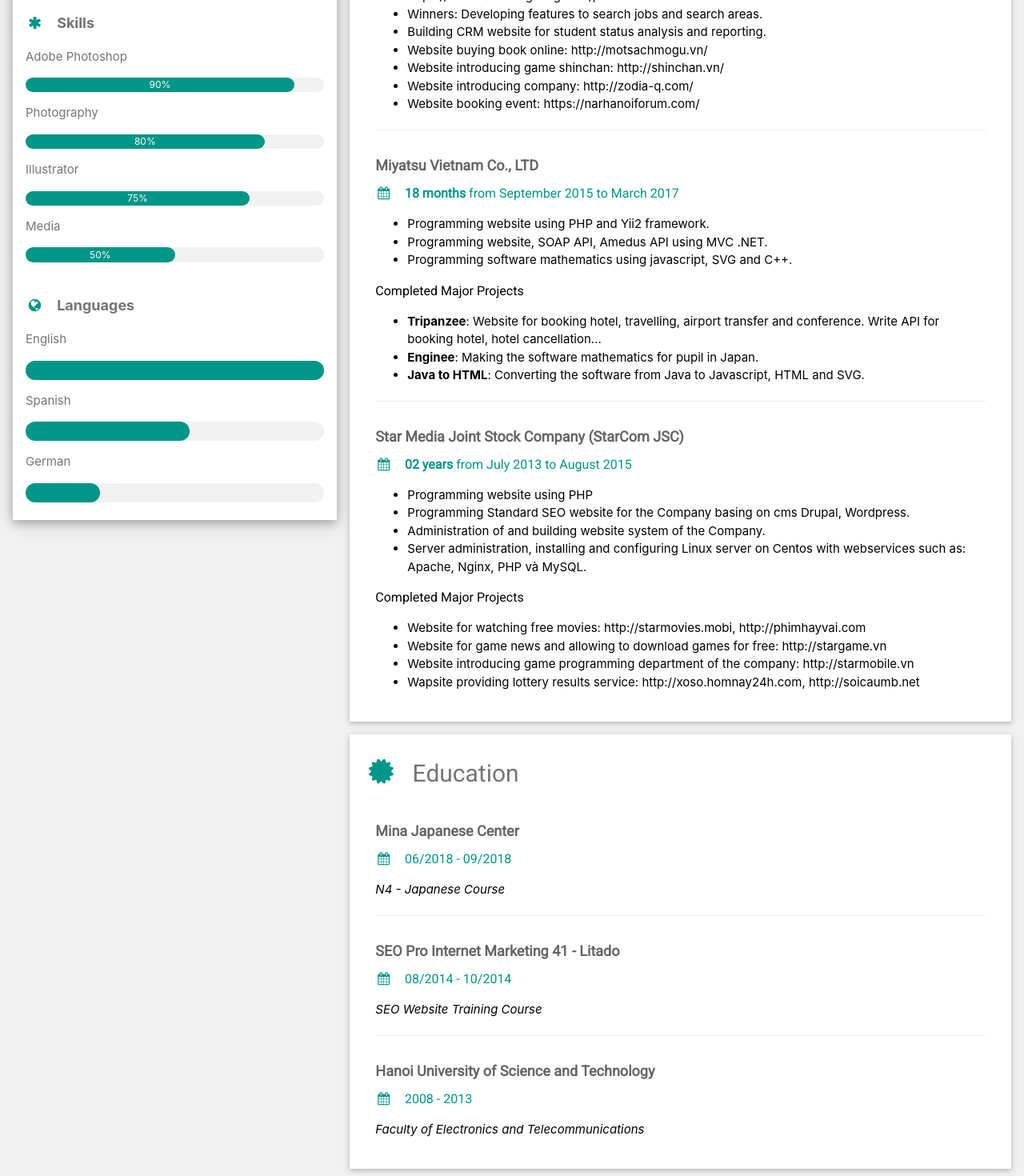
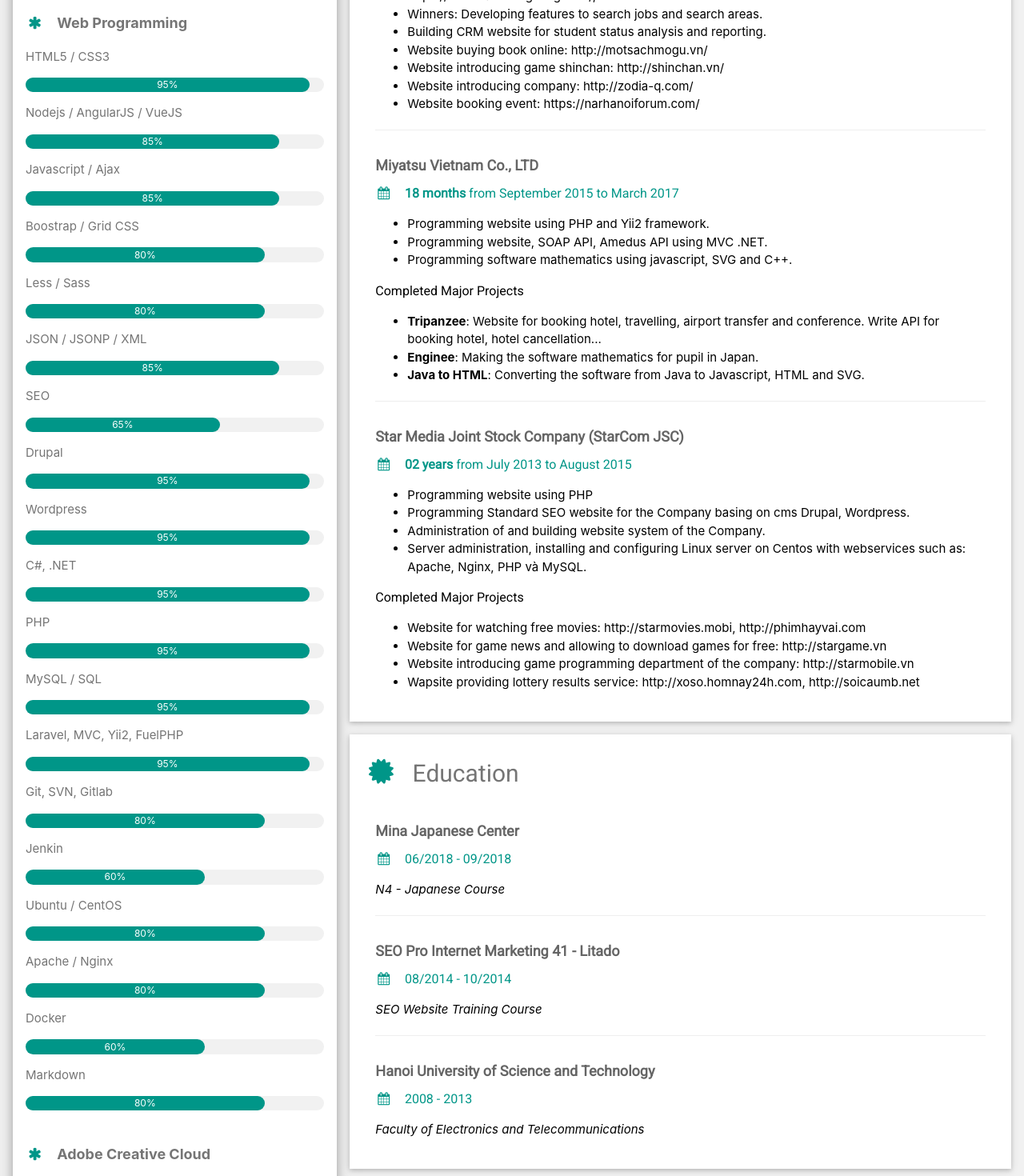
Before and after one commit to httvhutceoscop/VNT-Resume, a React (Create React App) app: page / in a window 1280 px wide. Shown: the part 660-2130 px from the top of the page at 80% size. Built offline with nearby package versions, Linux system fonts and the light colour scheme.

Commit message:
update skills

```diff
--- a/src/components/LeftContent.js
+++ b/src/components/LeftContent.js
@@ -3,6 +3,95 @@ import Avatar from '../assets/img/avatar.png';
 
 class LeftContent extends Component {
   render() {
+    const skills = [
+        {
+            type: 'Web Programming',
+            items: [
+                {name: 'HTML5 / CSS3', value: 95},
+                {name: 'Nodejs / AngularJS / VueJS', value: 85},
+                {name: 'Javascript / Ajax', value: 85},
+                {name: 'Boostrap / Grid CSS', value: 80},
+                {name: 'Less / Sass', value: 80},
+                {name: 'JSON / JSONP / XML', value: 85},
+                {name: 'SEO', value: 65},
+                {name: 'Drupal', value: 95},
+                {name: 'Wordpress', value: 95},
+                {name: 'C#, .NET', value: 95},
+                {name: 'PHP', value: 95},
+                {name: 'MySQL / SQL', value: 95},
+                {name: 'Laravel, MVC, Yii2, FuelPHP', value: 95},
+                {name: 'Git, SVN, Gitlab', value: 80},
+                {name: 'Jenkin', value: 60},
+                {name: 'Ubuntu / CentOS', value: 80},
+                {name: 'Apache / Nginx', value: 80},
+                {name: 'Docker', value: 60},
+                {name: 'Markdown', value: 80},
+            ],
+        },{
+            type: 'Adobe Creative Cloud',
+            items: [
+                {name: 'Photoshop', value: 80},
+                {name: 'Illustrator', value: 50},
+                {name: 'InDesign', value: 70},
+                {name: 'Dreamweaver', value: 90},
+                {name: 'After Effects', value: 45},
+            ],
+        },{
+            type: 'Microsoft Office',
+            items: [
+                {name: 'Word', value: 90},
+                {name: 'Excel', value: 90},
+                {name: 'Powerpoint', value: 90},
+            ],
+        },{
+            type: 'Soft Skills',
+            items: [
+                {name: 'Communication', value: 95},
+                {name: 'Creativity and thinking', value: 90},
+                {name: 'Teamworking', value: 90},
+                {name: 'Making plan, schedule', value: 80},
+                {name: 'Honesty and trusty', value: 100},
+                {name: 'English', value: 80},
+                {name: 'Japanese', value: 40},
+            ],
+        },
+    ];
+    const hobbits = [
+        'Reading books',
+        'Playing football',
+        'Listening to music - Watching films',
+        'Photographing',
+        'Drinkng beer',
+    ];
+    const listSkills = skills.map((skill) => {
+        let items = skill.items;
+        let listItems = items.map((item) => {
+            return (
+                <div>
+                    <p>{item.name}</p>
+                    <div className="w3-light-grey w3-round-xlarge w3-small">
+                        <div className="w3-container w3-center w3-round-xlarge w3-teal" style={{width:item.value + '%'}}>
+                            <div className="w3-center w3-text-white">{item.value}%</div>
+                        </div>
+                    </div>
+                </div>
+            )
+        });
+        return (
+            <div>
+                <p className="w3-large">
+                    <strong>
+                        <i className="fa fa-asterisk fa-fw w3-margin-right w3-text-teal"></i>
+                        {skill.type}
+                    </strong>
+                </p>
+                {listItems}
+                <br />
+            </div>
+        );
+    });
+    const listHobbits = hobbits.map((hobbit) => <li>{hobbit}</li>);
+
     return (
         <div className="w3-third">
             <div className="w3-white w3-text-grey w3-card-4">
@@ -41,44 +130,12 @@ class LeftContent extends Component {
                     </p>
                     <hr />
 
-                    <p className="w3-large">
-                        <strong><i className="fa fa-asterisk fa-fw w3-margin-right w3-text-teal"></i>Skills</strong>
-                    </p>
-                    <p>Adobe Photoshop</p>
-                    <div className="w3-light-grey w3-round-xlarge w3-small">
-                        <div className="w3-container w3-center w3-round-xlarge w3-teal" style={{width:90 + '%'}}>90%</div>
-                    </div>
-                    <p>Photography</p>
-                    <div className="w3-light-grey w3-round-xlarge w3-small">
-                        <div className="w3-container w3-center w3-round-xlarge w3-teal" style={{width:80 + '%'}}>
-                            <div className="w3-center w3-text-white">80%</div>
-                        </div>
-                    </div>
-                    <p>Illustrator</p>
-                    <div className="w3-light-grey w3-round-xlarge w3-small">
-                        <div className="w3-container w3-center w3-round-xlarge w3-teal" style={{width:75 + '%'}}>75%</div>
-                    </div>
-                    <p>Media</p>
-                    <div className="w3-light-grey w3-round-xlarge w3-small">
-                        <div className="w3-container w3-center w3-round-xlarge w3-teal" style={{width:50 + '%'}}>50%</div>
-                    </div>
-                    <br />
+                    {listSkills}
 
                     <p className="w3-large w3-text-theme">
-                        <strong><i className="fa fa-globe fa-fw w3-margin-right w3-text-teal"></i>Languages</strong>
+                        <strong><i className="fa fa-globe fa-fw w3-margin-right w3-text-teal"></i>Hobbits</strong>
                     </p>
-                    <p>English</p>
-                    <div className="w3-light-grey w3-round-xlarge">
-                        <div className="w3-round-xlarge w3-teal" style={{height:24, width:100 + '%'}}></div>
-                    </div>
-                    <p>Spanish</p>
-                    <div className="w3-light-grey w3-round-xlarge">
-                        <div className="w3-round-xlarge w3-teal" style={{height:24, width:55 + '%'}}></div>
-                    </div>
-                    <p>German</p>
-                    <div className="w3-light-grey w3-round-xlarge">
-                        <div className="w3-round-xlarge w3-teal" style={{height:24, width:25 + '%'}}></div>
-                    </div>
+                    <ul>{listHobbits}</ul>
                     <br />
 
                 </div>
```
